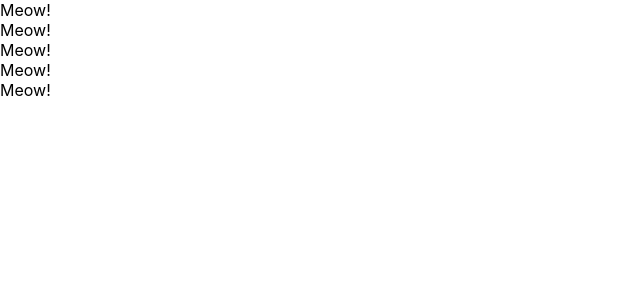
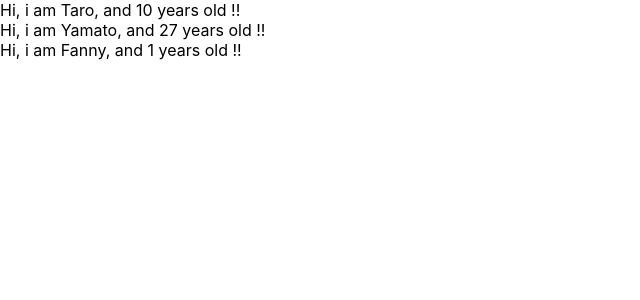
Before and after one commit to y4m4to/rrc-app, a React (Create React App) app: page / in a window 1280 px wide. Shown: the top 300 px of the page, without its empty margins (0-640 px from the left). Built offline with nearby package versions, Linux system fonts and the light colour scheme.

Commit message:
learn props of component

```diff
--- a/src/App.js
+++ b/src/App.js
@@ -1,30 +1,29 @@
-import React, { Component } from 'react';
-
-// class App extends Component {
-//   render() {
-//     return (
-//       <React.Fragment>
-//         <label htmlFor="foo">foo</label>
-//         <input type="text" onChange={() => {console.log("I am clicked.")}} />
-//       </React.Fragment>
-//     );
-//   }
-// }
+import React from 'react';
 
 const App = () => {
+  const profiles = [
+    { name: "Taro", age: 10 },
+    { name: "Yamato", age: 27 },
+    { name: "Fanny" },
+  ];
+
   return (
     <div>
-      <Cat />
-      <Cat />
-      <Cat />
-      <Cat />
-      <Cat />
+      {
+        profiles.map((profiles, index) => {
+          return <User name={profiles.name} age={profiles.age} key={index} />
+        })
+      }
     </div>
   )
 }
 
-const Cat = () => {
-  return <div>Meow!</div>
+const User = (props) => {
+  return <div>Hi, i am {props.name}, and {props.age} years old !!</div>
+}
+
+User.defaultProps = {
+  age: 1
 }
 
 export default App;
```
